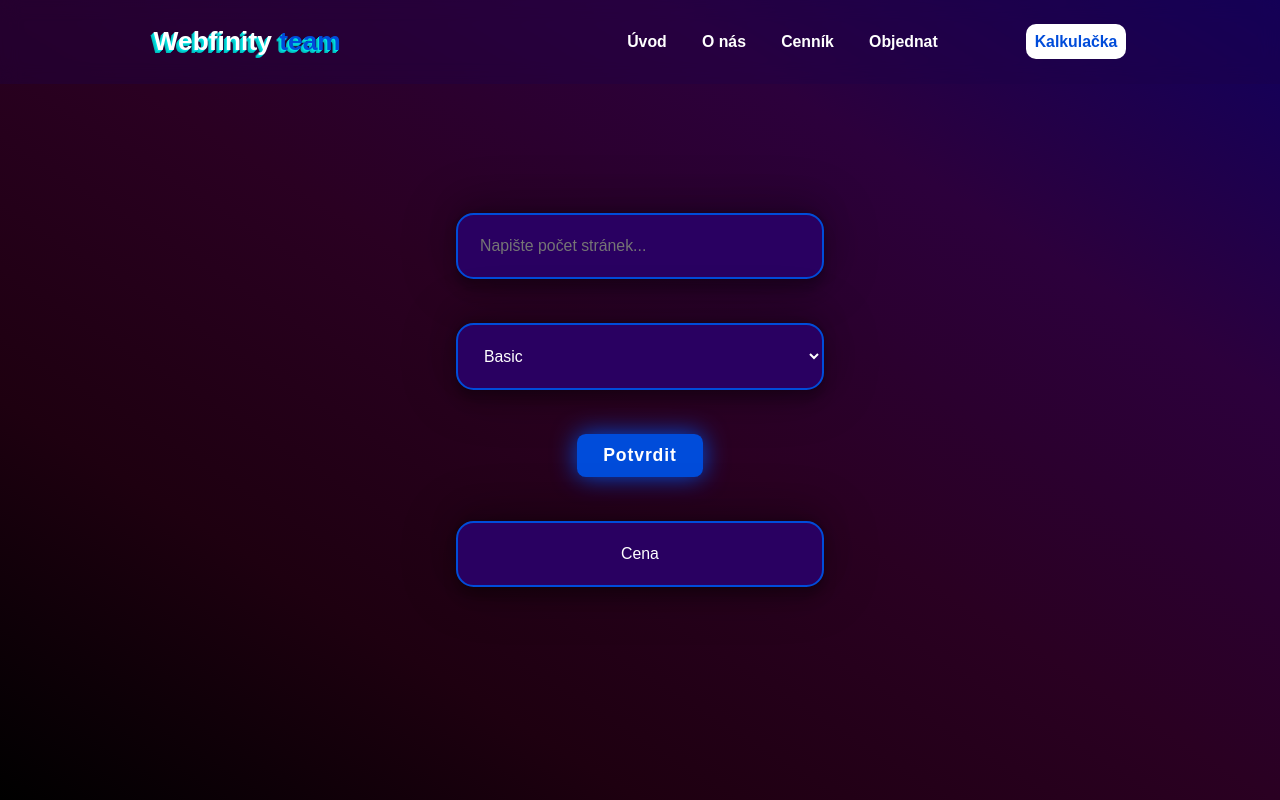
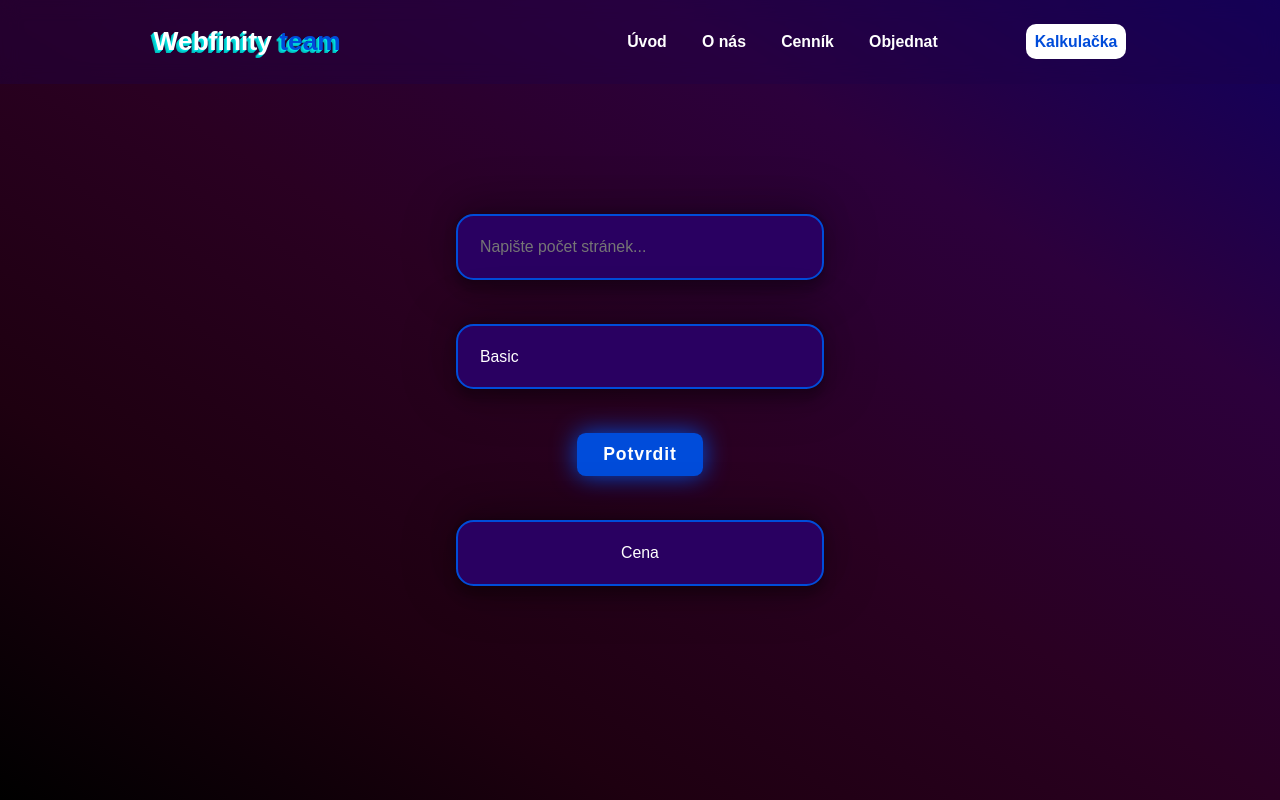
Before and after one commit to Vasaaa24/webfinity, a React (Create React App) app: page /vypocet/Calc in a window 1280 px wide. Built offline with nearby package versions, Linux system fonts and the light colour scheme.

Commit message:
nonewebkit

```diff
--- a/src/vypocet/calc.css
+++ b/src/vypocet/calc.css
@@ -35,9 +35,9 @@
 .select-field {
   cursor: pointer;
   line-height: normal;
-  -webkit-appearance: menulist;
-  -moz-appearance: menulist;
-  appearance: menulist;
+  -webkit-appearance: none;
+  -moz-appearance: none;
+  appearance: none;
 }
 
 .cena-value {
```
